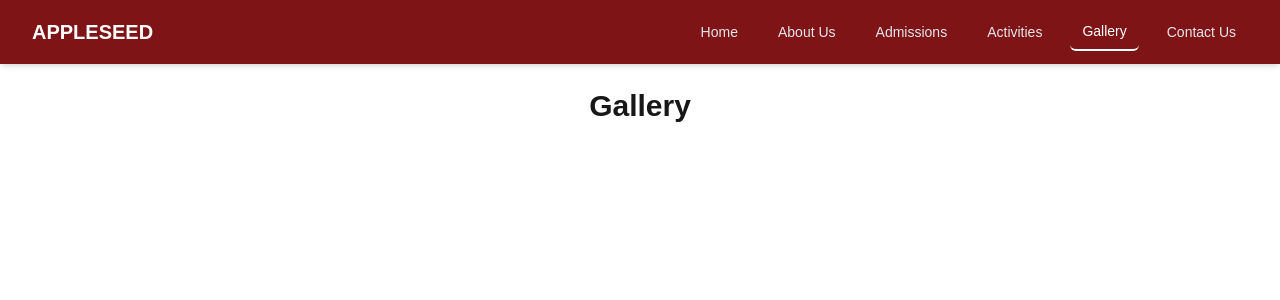
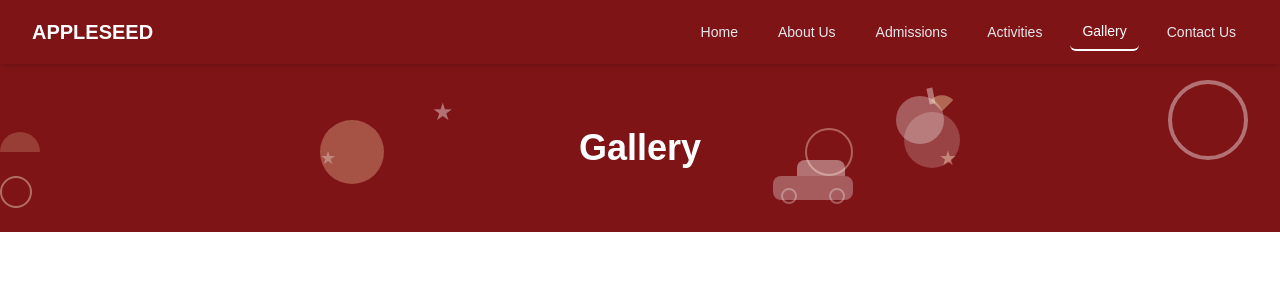
Before and after one commit to sseguku/appleseed-ui, a Next.js app: page /gallery in a window 1280 px wide. Shown: the top 300 px of the page. Built offline with nearby package versions, Linux system fonts and the light colour scheme.

Commit message:
header added to gallery page

```diff
--- a/app/gallery/page.tsx
+++ b/app/gallery/page.tsx
@@ -1,7 +1,85 @@
 export default function Gallery() {
   return (
-    <main className="max-w-7xl mx-auto px-4 py-6">
-      <h1 className="text-3xl font-bold">Gallery</h1>
-    </main>
-  )
+    <div>
+      {/* Header Section */}
+      <div className="relative w-full bg-primary overflow-hidden">
+        {/* Decorative Elements */}
+        <div className="absolute inset-0">
+          {/* Apple Shape */}
+          <div className="absolute top-8 right-1/4">
+            <div className="relative w-16 h-16">
+              {/* Apple Body */}
+              <div className="w-12 h-12 bg-white/30 rounded-full"></div>
+              {/* Apple Stem */}
+              <div className="absolute -top-2 left-1/2 w-1.5 h-4 bg-white/40 transform -rotate-12"></div>
+              {/* Apple Leaf */}
+              <div className="absolute -top-1 left-[60%] w-4 h-4 bg-[#FFE4B5]/40 transform rotate-45 rounded-tl-full"></div>
+            </div>
+          </div>
+
+          {/* Large Outlined Circle */}
+          <div className="absolute top-4 right-8">
+            <div className="w-20 h-20 border-4 border-white/40 rounded-full" />
+          </div>
+
+          {/* Medium Shaded Circle */}
+          <div className="absolute bottom-12 left-1/4">
+            <div className="w-16 h-16 bg-[#FFE4B5]/30 rounded-full" />
+          </div>
+
+          {/* Small Outlined Circle */}
+          <div className="absolute top-16 right-1/3">
+            <div className="w-12 h-12 border-2 border-[#FFDAB9]/40 rounded-full" />
+          </div>
+
+          {/* Stars */}
+          <div className="absolute top-8 left-1/3">
+            <div className="w-8 h-8 text-white/40 text-2xl">★</div>
+          </div>
+          <div className="absolute bottom-16 right-1/4">
+            <div className="w-6 h-6 text-[#FFE4B5]/40 text-xl">★</div>
+          </div>
+          <div className="absolute top-20 left-1/4">
+            <div className="w-4 h-4 text-white/30 text-lg">★</div>
+          </div>
+
+          {/* Car Shape */}
+          <div className="absolute bottom-8 right-1/3">
+            <div className="relative w-20 h-10">
+              {/* Car Body */}
+              <div className="absolute bottom-0 w-20 h-6 bg-white/30 rounded-lg"></div>
+              {/* Car Top */}
+              <div className="absolute top-0 right-2 w-12 h-4 bg-white/40 rounded-t-lg"></div>
+              {/* Wheels */}
+              <div className="absolute -bottom-1 left-2 w-4 h-4 border-2 border-white/30 rounded-full"></div>
+              <div className="absolute -bottom-1 right-2 w-4 h-4 border-2 border-white/30 rounded-full"></div>
+            </div>
+          </div>
+
+          {/* Additional Decorative Elements */}
+          <div className="absolute top-12 right-1/4">
+            <div className="w-14 h-14 bg-white/20 rounded-full" />
+          </div>
+          <div className="absolute bottom-20 left-1/5">
+            <div className="w-10 h-5 bg-[#FFE4B5]/20 rounded-t-full" />
+          </div>
+          <div className="absolute top-28 right-1/5">
+            <div className="w-8 h-8 border-2 border-[#FAFAD2]/40 rounded-full" />
+          </div>
+        </div>
+
+        {/* Content */}
+        <div className="relative max-w-7xl mx-auto px-8 md:px-12 lg:px-16 py-16">
+          <h1 className="text-3xl md:text-4xl font-bold text-white text-center">
+            Gallery
+          </h1>
+        </div>
+      </div>
+
+      {/* Main Content Section */}
+      <main className="max-w-7xl mx-auto px-8 md:px-12 lg:px-16 py-12">
+        {/* Add your gallery content here */}
+      </main>
+    </div>
+  );
 }
```
